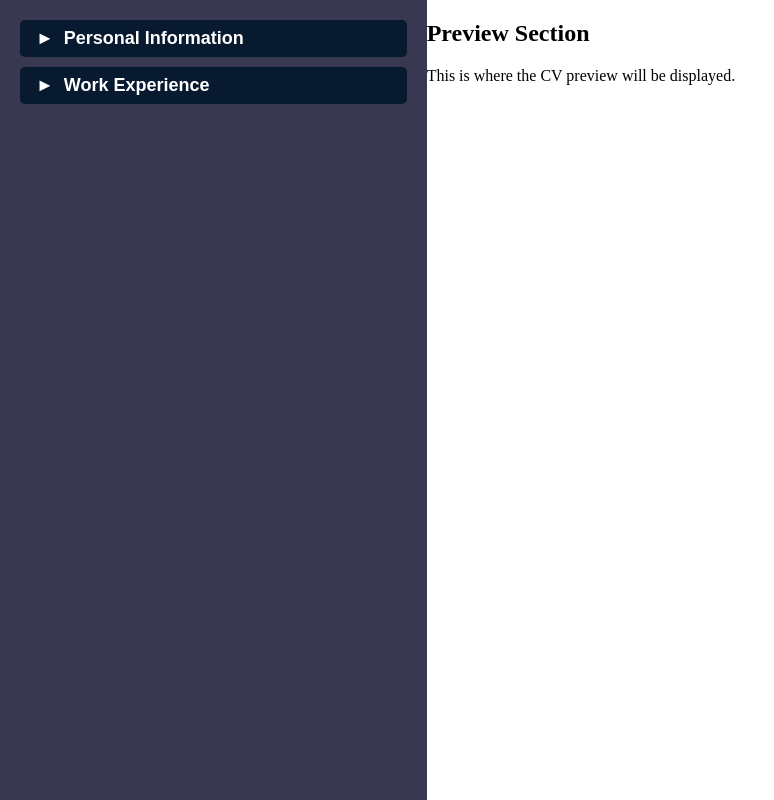
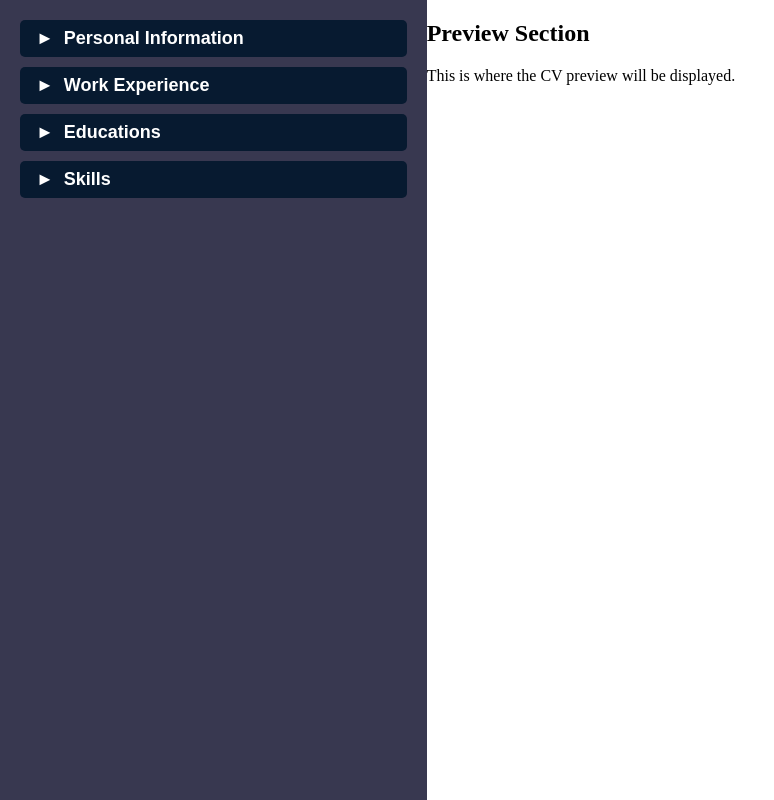
Before and after one commit to Daoudd91/CV-builder, a React (Vite) app: page / in a window 1280 px wide. Shown: the whole page, without its empty margins (0-774 px from the left). Built offline with nearby package versions, Linux system fonts and the light colour scheme.

Commit message:
1. adding education section in Controls.jsx 2. adding skills section in Controls.jsx 3. updating App.jsx to handle education and skills state and pass relevant props to Controls.jsx 4. minor styling update in InputSet.css

```diff
--- a/src/components/App.jsx
+++ b/src/components/App.jsx
@@ -70,7 +70,73 @@ function App() {
   }
 
   // state variables for education:
-  //const [educations, setEducations] = React.useState([]);
+  const [educations, setEducations] = React.useState([
+    {
+      university: "",
+      degree: "",
+      city: "",
+      country: "",
+      startDate: "",
+      endDate: "",
+    },
+  ]);
+
+  function addEducation() {
+    setEducations((prevEducations) => [
+      ...prevEducations,
+      {
+        university: "",
+        degree: "",
+        city: "",
+        country: "",
+        startDate: "",
+        endDate: "",
+      },
+    ]);
+  }
+
+  function removeEducation(index) {
+    setEducations((prevEducations) =>
+      prevEducations.filter((_, i) => i !== index)
+    );
+  }
+
+  function handleEducationsChange(index, field, value) {
+    setEducations((prevEducations) => {
+      const newEducations = [...prevEducations];
+      newEducations[index][field] = value;
+      return newEducations;
+    });
+  }
+
+  const [skills, setSkills] = React.useState([
+    {
+      skillName: "",
+      proficiencyPercentage: "",
+    },
+  ]);
+
+  function addSkill() {
+    setSkills((prevSkills) => [
+      ...prevSkills,
+      {
+        skillName: "",
+        proficiencyPercentage: "",
+      },
+    ]);
+  }
+
+  function removeSkill(index) {
+    setSkills((prevSkills) => prevSkills.filter((_, i) => i !== index));
+  }
+
+  function handleSkillsChange(index, field, value) {
+    setSkills((prevSkills) => {
+      const newSkills = [...prevSkills];
+      newSkills[index][field] = value;
+      return newSkills;
+    });
+  }
 
   // state variables for skills:
   //const [skills, setSkills] = React.useState([]);
@@ -96,7 +162,15 @@ function App() {
         handleExperiencesChange={handleExperiencesChange}
         addExperience={addExperience}
         removeExperience={removeExperience}
-        /* educations={educations}
+        educations={educations}
+        handleEducationsChange={handleEducationsChange}
+        addEducation={addEducation}
+        removeEducation={removeEducation}
+        skills={skills}
+        handleSkillsChange={handleSkillsChange}
+        addSkill={addSkill}
+        removeSkill={removeSkill}
+        /*
         skills={skills}
         projects={projects}
         certifications={certifications}
--- a/src/components/Collapsible.jsx
+++ b/src/components/Collapsible.jsx
@@ -30,9 +30,10 @@ function Collapsible(props) {
         style={
           opened || props.itemAdded
             ? {
-                height: "auto",
+                animation: "appearDown 0.5s ease-in-out",
+                height: contentRef.current.scrollHeight + "px",
               }
-            : { height: "0px" }
+            : { animation: "disappearUp 0.5s ease-in-out", height: "0px" }
         }
       >
         <div className="collapsible-content"> {props.children} </div>
--- a/src/components/Controls.jsx
+++ b/src/components/Controls.jsx
@@ -9,12 +9,33 @@ function Controls({
   handleExperiencesChange,
   addExperience,
   removeExperience,
+  educations,
+  handleEducationsChange,
+  addEducation,
+  removeEducation,
+  skills,
+  handleSkillsChange,
+  addSkill,
+  removeSkill,
 }) {
   const [expAdded, setExpAdded] = React.useState(false);
   function handleAddExperience() {
     addExperience();
     setExpAdded(true);
   }
+
+  const [eduAdded, setEduAdded] = React.useState(false);
+  function handleAddEducation() {
+    addEducation();
+    setEduAdded(true);
+  }
+
+  const [skillAdded, setSkillAdded] = React.useState(false);
+  function handleAddSkill() {
+    addSkill();
+    setSkillAdded(true);
+  }
+
   return (
     <section id="controls">
       <Collapsible title="Personal Information">
@@ -23,7 +44,7 @@ function Controls({
 
       <Collapsible
         title="Work Experience"
-        expAdded={expAdded}
+        itemAdded={expAdded}
         setItemAdded={setExpAdded}
       >
         {experiences.map((experience, index) => (
@@ -35,8 +56,58 @@ function Controls({
             onRemove={removeExperience}
           />
         ))}
-        <button type="button" id="add-experience" onClick={handleAddExperience}>
+        <button
+          type="button"
+          className="add-item-button"
+          onClick={handleAddExperience}
+        >
           Add experience
+        </button>
+      </Collapsible>
+
+      <Collapsible
+        title="Educations"
+        itemAdded={eduAdded}
+        setItemAdded={setEduAdded}
+      >
+        {educations.map((education, index) => (
+          <InputSet
+            key={index}
+            index={index}
+            data={education}
+            onChange={handleEducationsChange}
+            onRemove={removeEducation}
+          />
+        ))}
+        <button
+          type="button"
+          className="add-item-button"
+          onClick={handleAddEducation}
+        >
+          Add Education
+        </button>
+      </Collapsible>
+
+      <Collapsible
+        title="Skills"
+        itemAdded={skillAdded}
+        setItemAdded={setSkillAdded}
+      >
+        {skills.map((skill, index) => (
+          <InputSet
+            key={index}
+            index={index}
+            data={skill}
+            onChange={handleSkillsChange}
+            onRemove={removeSkill}
+          />
+        ))}
+        <button
+          type="button"
+          className="add-item-button"
+          onClick={handleAddSkill}
+        >
+          Add Skill
         </button>
       </Collapsible>
 
--- a/src/components/InputSet.jsx
+++ b/src/components/InputSet.jsx
@@ -42,6 +42,18 @@ function InputSet({ index, data, onChange, onRemove }) {
               value={value}
               onChange={(e) => onChange(index, key, e.target.value)}
             />
+          ) : key.toLocaleLowerCase().includes("percentage") ? (
+            <>
+              <input
+                type="range"
+                min="0"
+                max="100"
+                placeholder={key}
+                value={value}
+                onChange={(e) => onChange(index, key, e.target.value)}
+              />
+              <output>{value + "%"}</output>
+            </>
           ) : (
             <input
               type="text"
--- a/src/styles/Collapsible.css
+++ b/src/styles/Collapsible.css
@@ -1,3 +1,21 @@
+@keyframes appearDown {
+  from {
+    height: 0;
+  }
+  to {
+    height: auto;
+  }
+}
+
+@keyframes disappearUp {
+  from {
+    height: auto;
+  }
+  to {
+    height: 0;
+  }
+}
+
 .collapsible-content {
   padding: 0.5rem;
   border-radius: 5px;
@@ -6,9 +24,8 @@
 }
 
 .collapsible-content-parent {
-  height: 0px;
   overflow: hidden;
-  transition: height ease 0.5s;
+  transition: all ease 0.5s;
 }
 
 .collapsible-toggle {
--- a/src/styles/InputSet.css
+++ b/src/styles/InputSet.css
@@ -5,6 +5,7 @@
   margin-bottom: 20px;
   border: 2px solid #ccc;
   border-radius: 8px;
+  padding: 8px;
 }
 
 .input-collection .field {
@@ -42,3 +43,14 @@
   font-size: 12px;
   align-self: flex-end;
 }
+
+.add-item-button {
+  background-color: darkgreen;
+  color: #ccc;
+  width: 100%;
+  padding: 5px;
+  font-weight: 800;
+  font-size: 16px;
+  border-radius: 10px;
+  outline: 2px solid white;
+}
```
